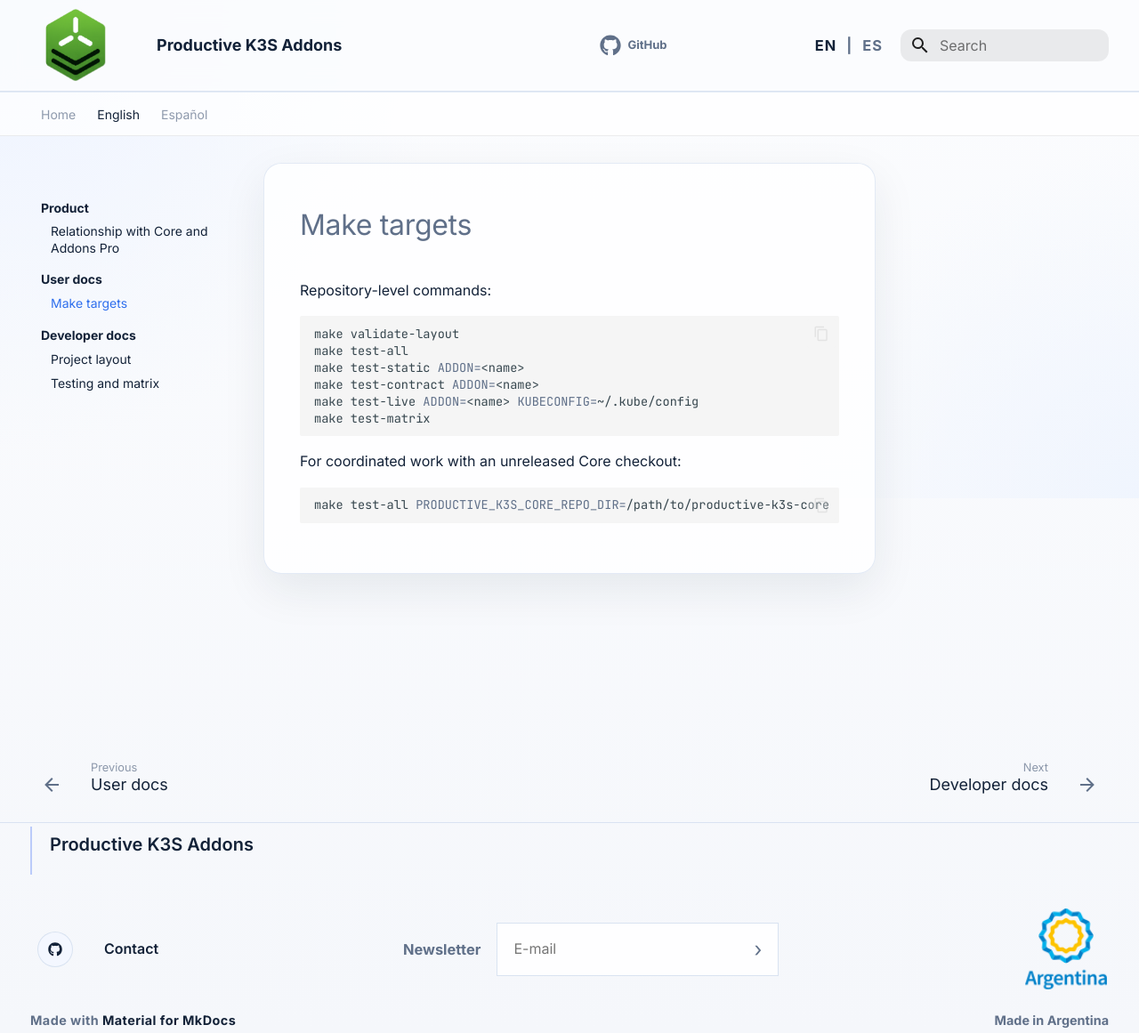
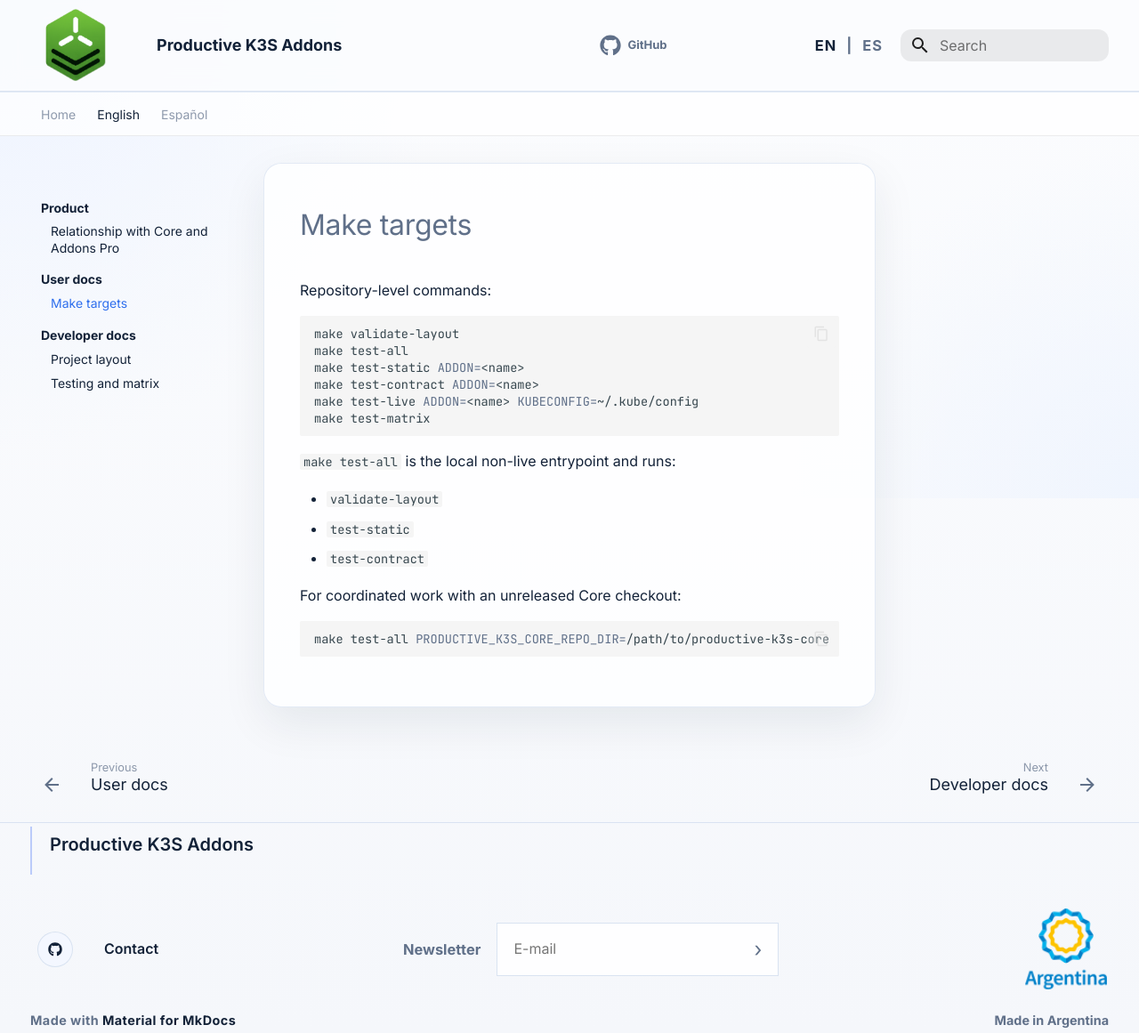
Before and after one commit to productive-k3s/productive-k3s-addons, an MkDocs documentation site: the page built from docs/src/en/user-docs/make-targets.md, in a window 1280 px wide and 1161 px high. Shown: the whole window at 89% size. Built offline with MkDocs 1.6.1 and Material for MkDocs 9.7.7, drawn with Linux system fonts in a browser that asks for light colours; comment, search, counter and statistics services are not loaded.

Commit message:
Fix errors on tests targets

````diff
--- a/docs/src/en/user-docs/make-targets.md
+++ b/docs/src/en/user-docs/make-targets.md
@@ -11,6 +11,12 @@
 make test-matrix
 ```
 
+`make test-all` is the local non-live entrypoint and runs:
+
+- `validate-layout`
+- `test-static`
+- `test-contract`
+
 For coordinated work with an unreleased Core checkout:
 
 ```bash
````
Also changed, not shown: docs/src/en/developer-docs/guides/testing-and-matrix.md (+1 -1 lines), README.md, 3 other files.
